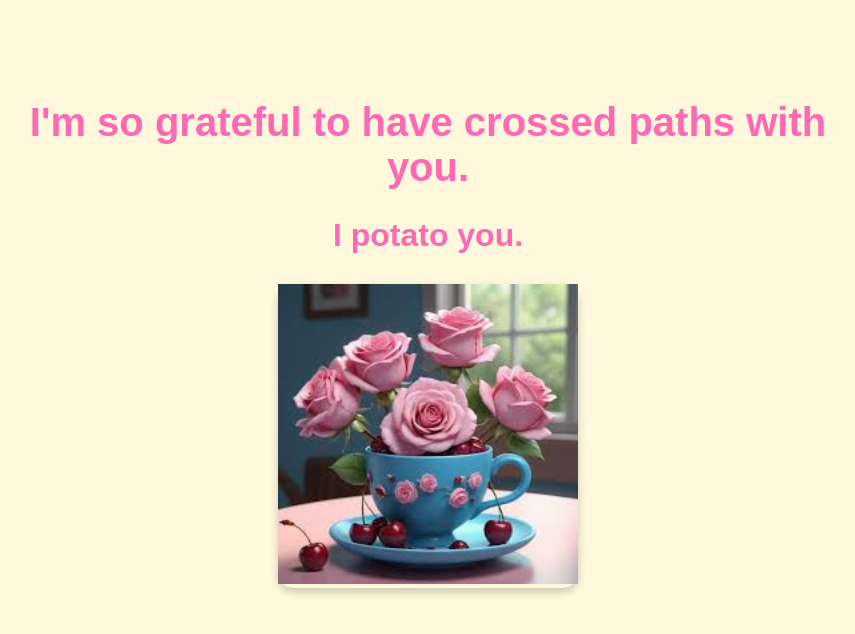
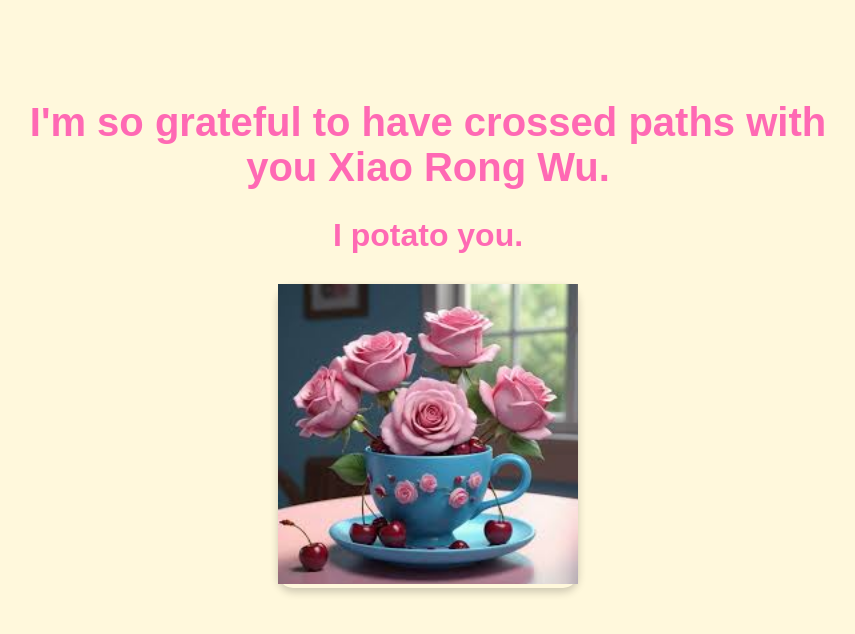
Before and after one commit to NikhilSunka/Rosy, a Jekyll site: the page last_page.html, which Jekyll copies as it is, in a window 1280 px wide. Shown: the top 634 px of the page, without its empty margins (212-1067 px from the left). Built offline with Jekyll 4.4.1, drawn with Linux system fonts in a browser that asks for light colours.

Commit message:
Update last_page.html

```diff
--- a/last_page.html
+++ b/last_page.html
@@ -43,7 +43,7 @@
 <body>
 
   <div class="content-container">
-    <h1>I'm so grateful to have crossed paths with you.</h1>
+    <h1>I'm so grateful to have crossed paths with you Xiao Rong Wu.</h1>
     <h2>I potato you.</h2>
 
     <!-- Flower image -->
```
